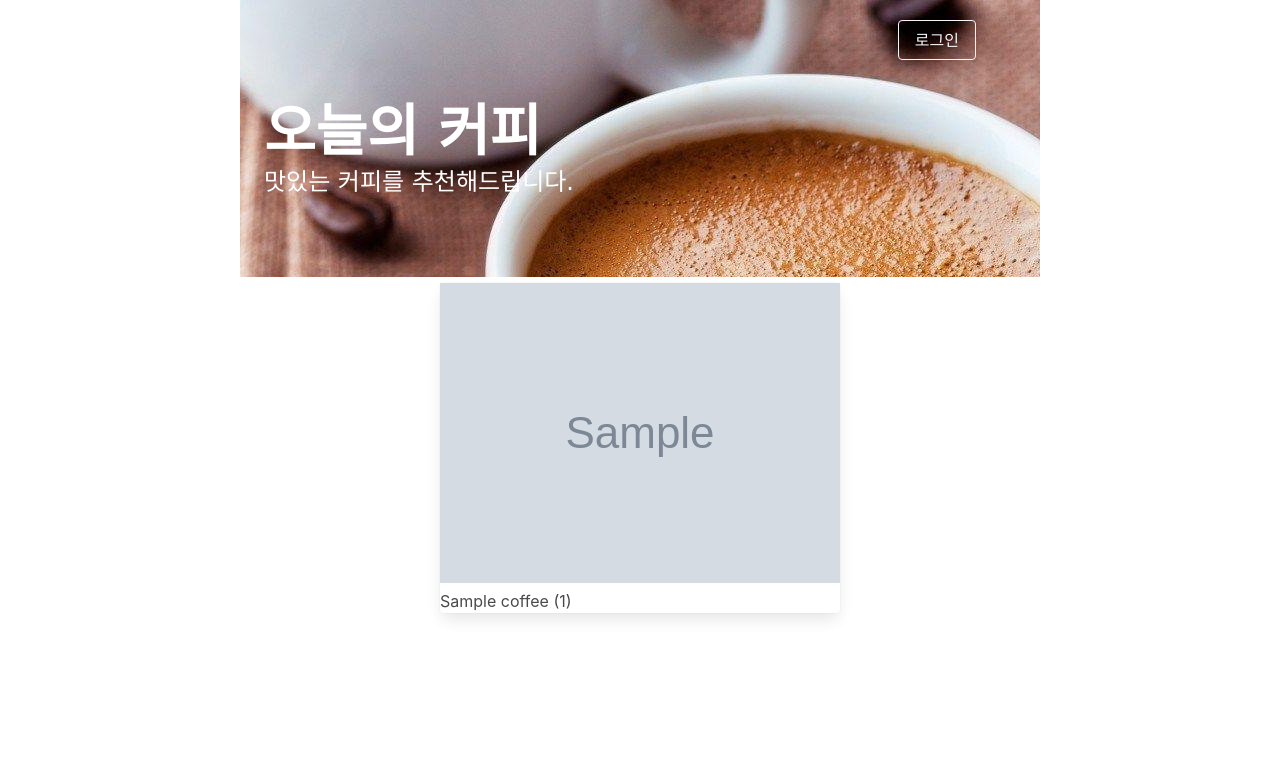
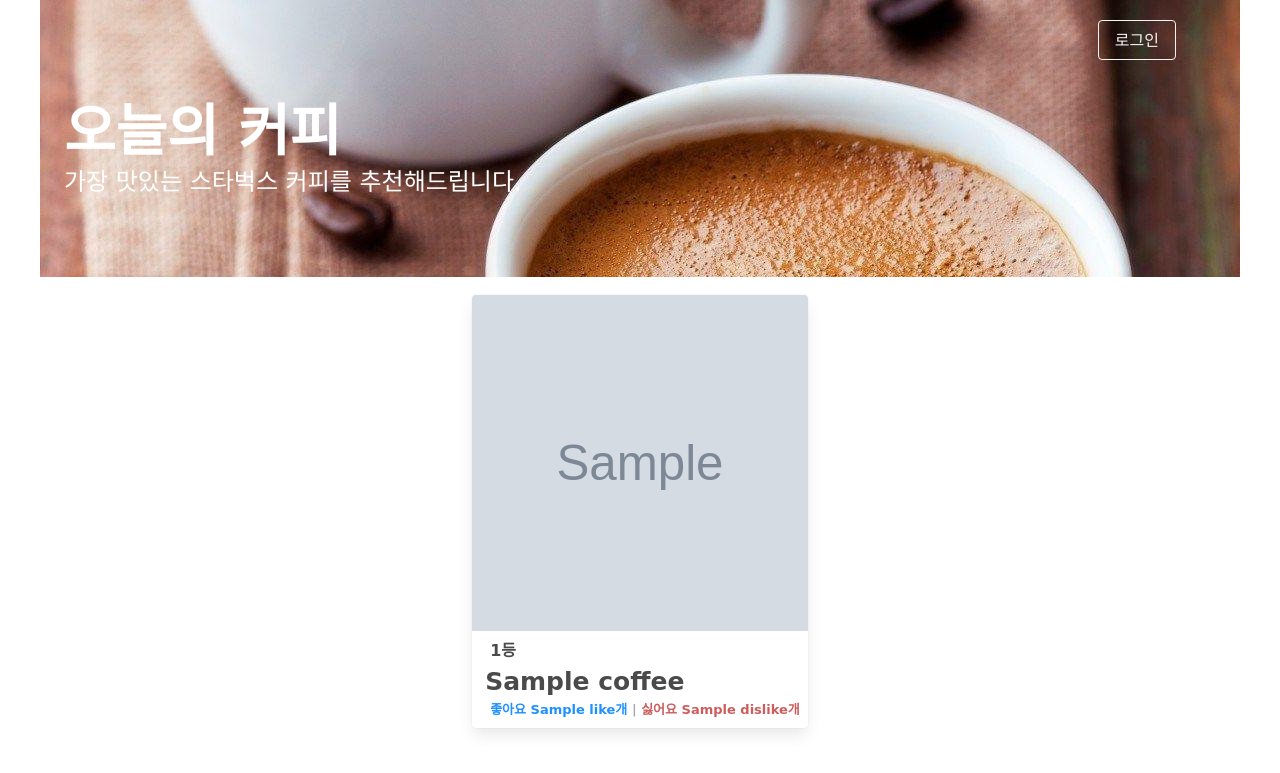
Before and after one commit to sanchoco/CoffeeOfDay, a Flask app: page / in a window 1280 px wide. Shown: the top 773 px of the page. Run offline with Flask 2, Linux system fonts and the light colour scheme; grey boxes marked "Sample" are stand-in pictures; a database or web service that is not in the repository returns one stand-in record (values such as "Sample title"); some libraries are stand-ins or nearby versions; some web fonts are replaced.

Commit message:
idex 페이지 수정

```diff
--- a/static/mystyle.css
+++ b/static/mystyle.css
@@ -1,13 +1,17 @@
+
 * { /*border: 1px solid black;*/
 }
 
 .wrap {
-            max-width: 1024px;
+    max-width: 1200px;
     margin: auto;
 }
 
 .hero {
     background-color: darkgray;
+    background-image: url("../static/background.jpg");
+    background-position: top;
+    background-size: revert;
 }
 
 
@@ -40,9 +44,11 @@
     font-size: 1.5rem;
     font-family: 'Gaegu', cursive;
 }
+
 .card {
-            margin: 30px;
+    margin: 30px 30px 5px 30px;
 }
+
 .card-content {
     min-width: 200px;
     padding: 0.5rem;
@@ -71,3 +77,7 @@
 .tile {
     background-color: white;
 }
+
+.white {
+    color: white;
+}
--- a/templates/index.html
+++ b/templates/index.html
@@ -25,7 +25,8 @@
 
     <!-- import base.js -->
     <script src="../static/base.js"></script>
-
+    <link rel="stylesheet" href="../static/mystyle.css">
+    <!--
     <style>
         * { /*border: 1px solid black;*/
         }
@@ -111,7 +112,7 @@
         }
 
     </style>
-
+    -->
 
     <!--</head>-->
 <body>
@@ -126,24 +127,36 @@
                     오늘의 커피
                 </h1>
                 <h2 class="subtitle white">
-                    맛있는 커피를 추천해드립니다.
+                    가장 맛있는 스타벅스 커피를 추천해드립니다.
                 </h2>
             </div>
         </div>
     </section>
     <div class="columns is-mobile is-multiline is-centered" id="coffee">
-        {% for coffee in coffees%}
-        <div class="columns is-mobile is-multiline is-centered">
-            <div class="col-sm-6">
-                <div class="card">
-                    <a href="/detail/{{coffee.product_id}}"><img src="{{coffee.img_url}}" class="card-img-top"></a>
-                    <div class="card-body">
-                        <p class="card-text" id="coffee_name">{{coffee.name}} ({{coffee.total_like}})</p>
+        {% for coffee in coffees %}
+        <div class="card" style="cursor:pointer" onclick="window.location.href='/detail/{{ coffee.product_id }}' ">
+            <div class="card-image">
+                <figure class="image is-1by1">
+                    <img src="{{ coffee.img_url }}" alt="Placeholder image">
+                </figure>
+            </div>
+
+            <div class="card-content">
+                <div class="media ">
+                    <div class="media-content">
+                        <p class="card-title">{{ loop.index }}등</p>
+                        <p class="card-coffee">{{ coffee.name }}</p>
+                        <p class="card-like">
+                            <span style="color: dodgerblue">좋아요 {{ coffee.like }}개</span>
+                            <span style="color: darkgrey"> | </span>
+                            <span style="color: indianred">싫어요 {{ coffee.dislike }}개</span>
+                        </p>
                     </div>
                 </div>
             </div>
         </div>
         {% endfor %}
+
     </div>
 </div>
 </section>
```
Also changed, not shown: 1 other file. Lines whose indentation alone changed are shown as unchanged.
